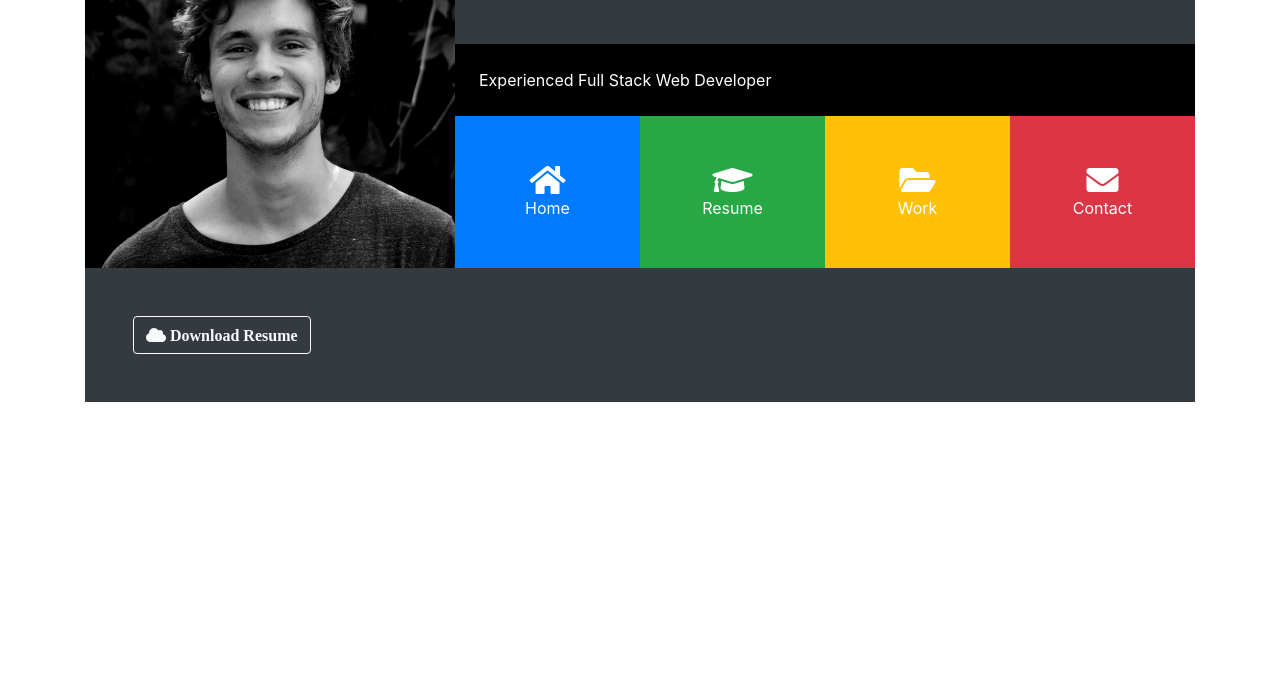
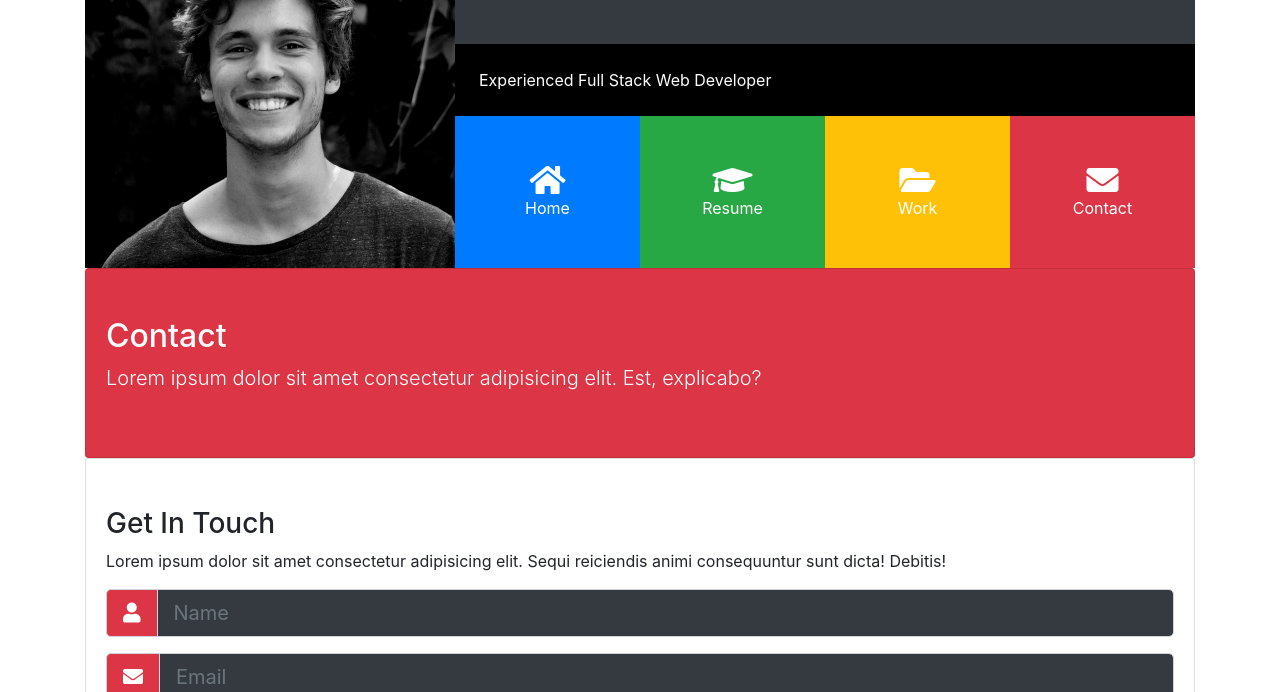
Before and after one commit to Candidemile/Bootstrap-4-Portfoliogrid, a website: page index.html in a window 1280 px wide. Both pictures are taken after a click on the element "Contact". Shown: the part 108-800 px from the top of the page. Drawn offline with nearby package versions, Linux system fonts and the light colour scheme; files that its build step writes are made by us from their sources.

Commit message:
feat: Add contact section

```diff
--- a/index.html
+++ b/index.html
@@ -238,6 +238,57 @@
       </div>
     </div>
 
+    <!-- CONTACT -->
+    <div id="contact" class="collapse">
+      <div class="card card-body bg-danger text-white py-5">
+        <h2>Contact</h2>
+        <p class="lead">Lorem ipsum dolor sit amet consectetur adipisicing elit. Est, explicabo?</p>
+      </div>
+
+      <div class="card card-body py-5">
+        <h3>Get In Touch</h3>
+        <p>Lorem ipsum dolor sit amet consectetur adipisicing elit. Sequi reiciendis animi consequuntur sunt dicta!
+          Debitis!</p>
+        <form>
+          <div class="form-group">
+            <div class="input-group input-group-lg">
+              <div class="input-group-prepend">
+                <span class="input-group-text bg-danger text-white">
+                  <i class="fas fa-user"></i>
+                </span>
+              </div>
+              <input type="text" placeholder="Name" class="form-control bg-dark text-white">
+            </div>
+          </div>
+
+          <div class="form-group">
+            <div class="input-group input-group-lg">
+              <div class="input-group-prepend">
+                <span class="input-group-text bg-danger text-white">
+                  <i class="fas fa-envelope"></i>
+                </span>
+              </div>
+              <input type="email" placeholder="Email" class="form-control bg-dark text-white">
+            </div>
+          </div>
+
+          <div class="form-group">
+            <div class="input-group input-group-lg">
+              <div class="input-group-prepend">
+                <span class="input-group-text bg-danger text-white">
+                  <i class="fas fa-pencil-alt"></i>
+                </span>
+              </div>
+              <textarea placeholder="Message" class="form-control bg-dark text-white"></textarea>
+            </div>
+          </div>
+
+          <input type="submit" value="Submit" class="btn btn-danger btn-block btn-lg">
+        </form>
+      </div>
+    </div>
+
+
     <!-- FOOTER -->
     <footer id="main-footer" class="p-5 bg-dark text-white">
       <div class="row">
```
